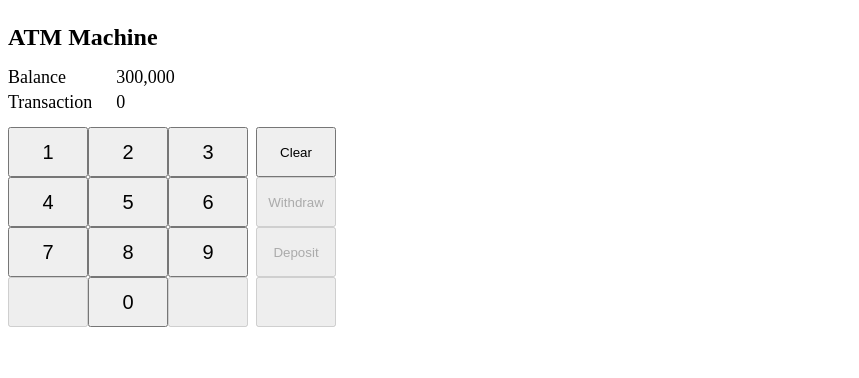
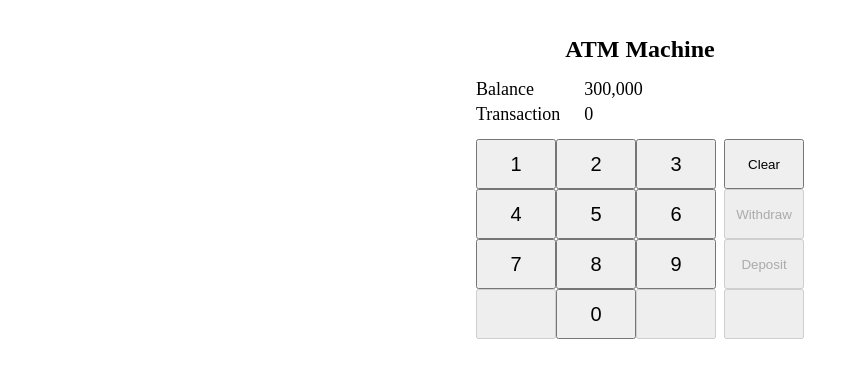
Before and after one commit to tomasz-rebas/react-atm-machine, a React (Vite) app: page / in a window 1280 px wide. Shown: the top 378 px of the page, without its empty margins (0-859 px from the left). Built offline with nearby package versions, Linux system fonts and the light colour scheme.

Commit message:
Center ATM horizontally

```diff
--- a/src/index.css
+++ b/src/index.css
@@ -1,9 +1,16 @@
+#root {
+  display: flex;
+  justify-content: center;
+  padding-top: 12px;
+}
+
 main {
   display: inline-block;
 }
 
 h1 {
   font-size: 24px;
+  text-align: center;
 }
 
 .display {
```
